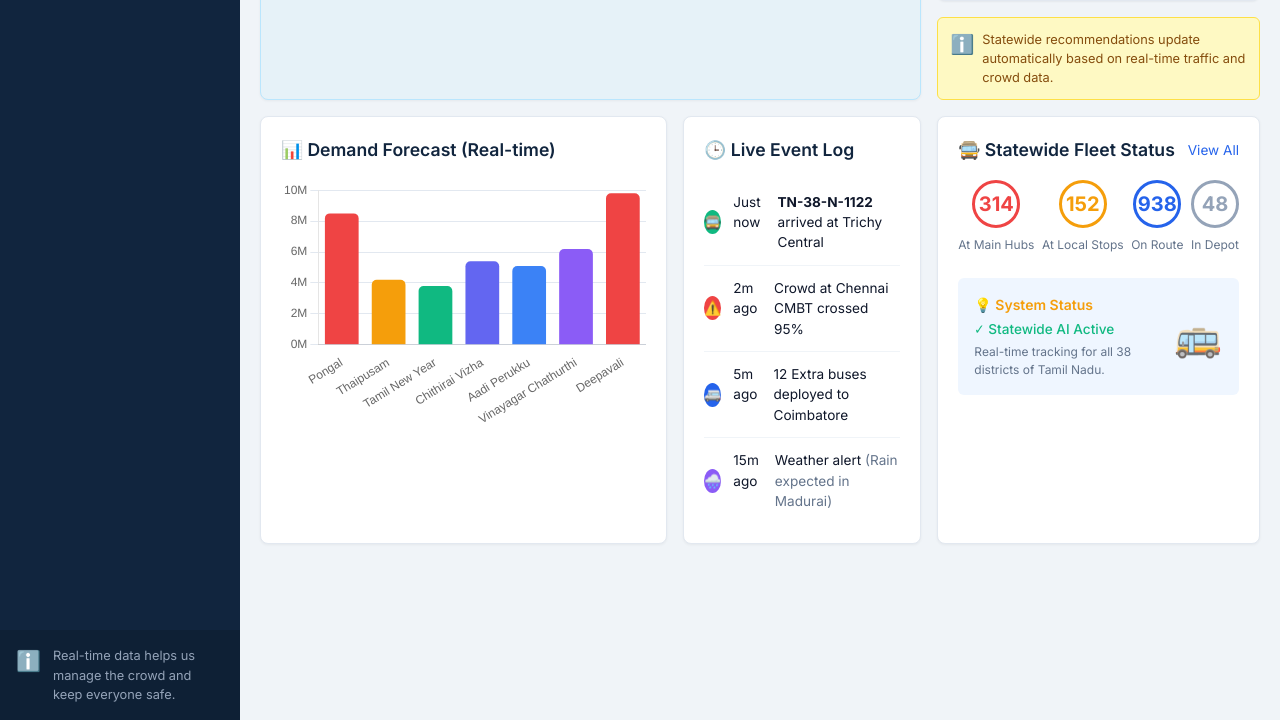
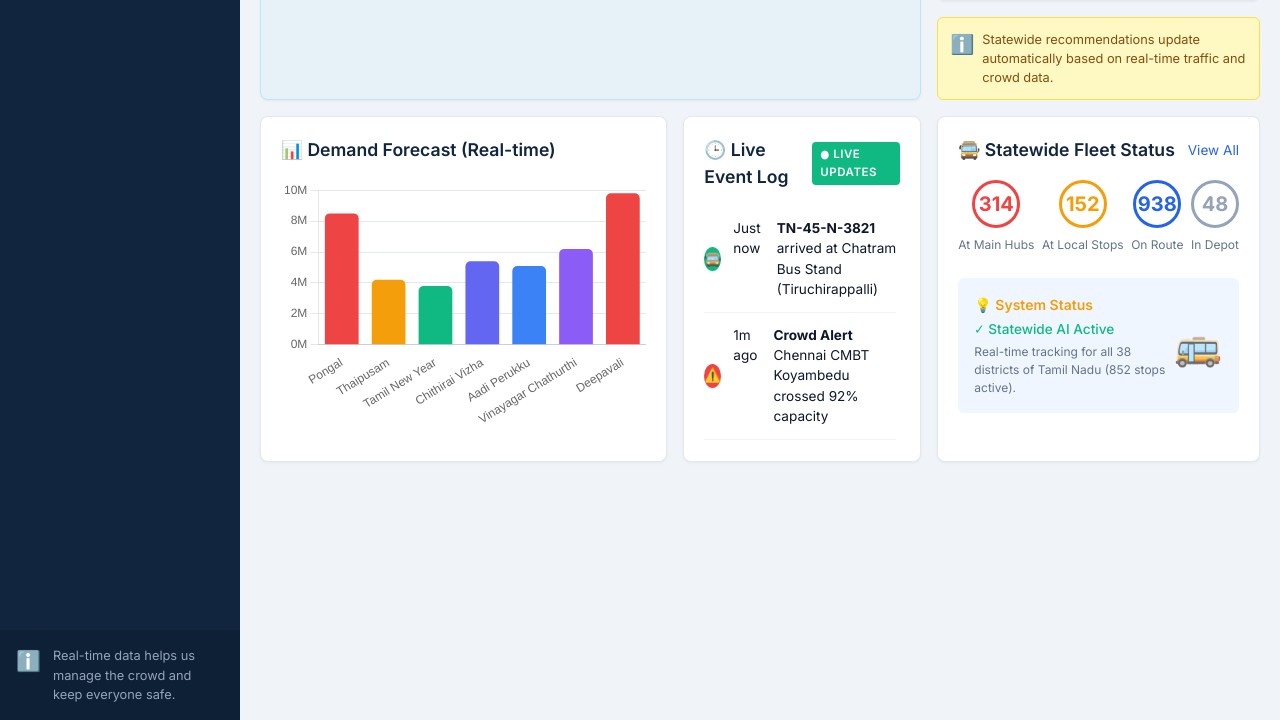
Before and after one commit to DEEPAK-47-S/Sakthi_Hackton_2026, a Flask app: page / in a window 1280 px wide. Shown: the part 1066-1786 px from the top of the page. Run offline with Flask 3, Linux system fonts and the light colour scheme.

Commit message:
feat: real-time streaming for live event log and dynamic fleet status

```diff
--- a/app/static/css/pages.css
+++ b/app/static/css/pages.css
@@ -356,3 +356,14 @@
 .auto-style-32286 { background: #f8fafc; padding: 0.75rem; border-radius: 6px; font-size: 0.85rem; display: flex; justify-content: space-between; margin-bottom: 1rem; }
 .auto-style-71172 { display: flex; justify-content: space-between; font-size: 0.75rem; margin-bottom: 0.25rem; }
 .auto-style-94056 { width: 100%; height: 6px; background: #e2e8f0; border-radius: 3px; overflow: hidden; }
+
+
+@keyframes fadeIn {
+    from { opacity: 0; transform: translateY(-6px); }
+    to { opacity: 1; transform: translateY(0); }
+}
+
+@keyframes pulse {
+    0%, 100% { opacity: 1; }
+    50% { opacity: 0.4; }
+}
--- a/app/static/js/dashboard.js
+++ b/app/static/js/dashboard.js
@@ -10,6 +10,34 @@ let currentMarkers = {};
 let selectedStopId = null;
 let currentDistrict = 'all';
 
+// Fleet Tracking State
+let fleetState = {
+    statewide: {
+        total: 1500,
+        mainHubs: 314,
+        localStops: 152,
+        onRoute: 938,
+        inDepot: 48
+    },
+    district: null
+};
+
+// Live Event Stream State
+let liveEventLogs = [];
+
+const districtRTO = {
+    'Ariyalur': '61', 'Chengalpattu': '19', 'Chennai': '01', 'Coimbatore': '38',
+    'Cuddalore': '31', 'Dharmapuri': '29', 'Dindigul': '57', 'Erode': '33',
+    'Kallakurichi': '15', 'Kanchipuram': '21', 'Kanyakumari': '74', 'Karur': '47',
+    'Krishnagiri': '24', 'Madurai': '58', 'Mayiladuthurai': '82', 'Nagapattinam': '51',
+    'Namakkal': '28', 'Nilgiris': '43', 'Perambalur': '46', 'Pudukkottai': '55',
+    'Ramanathapuram': '65', 'Ranipet': '73', 'Salem': '30', 'Sivaganga': '63',
+    'Tenkasi': '79', 'Thanjavur': '49', 'Theni': '60', 'Thoothukudi': '69',
+    'Tiruchirappalli': '45', 'Tirunelveli': '72', 'Tirupathur': '83', 'Tiruppur': '39',
+    'Tiruvallur': '20', 'Tiruvannamalai': '25', 'Tiruvarur': '50', 'Vellore': '23',
+    'Viluppuram': '32', 'Virudhunagar': '67'
+};
+
 async function initDashboard() {
     initMap();
     initChart();
@@ -17,6 +45,9 @@ async function initDashboard() {
     populateDistrictSelector();
     renderMarkers();
     loadAIRecommendations();
+    initLiveEventLog();
+    updateFleetStatus();
+    updateSystemStatus();
     startRealTimeSimulation();
 }
 
@@ -92,6 +123,8 @@ function populateDistrictSelector() {
     selector.addEventListener('change', (e) => {
         currentDistrict = e.target.value;
         renderMarkers();
+        updateFleetStatus();
+        updateSystemStatus();
     });
 }
 
@@ -105,13 +138,11 @@ function renderMarkers() {
     const counterBadge = document.getElementById('map-stop-counter');
 
     if (currentDistrict === 'all') {
-        // Statewide: Render 38 Main Terminuses + major Town Stands
         stopsToRender = stopsData.stops.filter(s => s.type === 'main_terminus' || s.type === 'town_stand');
         if (counterBadge) counterBadge.textContent = `${stopsToRender.length} Main Hubs (Statewide)`;
         map.setView([10.8505, 78.6569], 7);
         updateKPIsForStatewide();
     } else {
-        // District-specific: Render ALL stops in this district
         stopsToRender = stopsData.stops.filter(s => s.district === currentDistrict);
         if (counterBadge) counterBadge.textContent = `${stopsToRender.length} Stops in ${currentDistrict}`;
 
@@ -124,7 +155,7 @@ function renderMarkers() {
 
     stopsToRender.forEach(s => {
         const ratio = s.crowd / s.max;
-        let color = '#10b981'; // low
+        let color = '#10b981';
         let label = '📍';
         let size = 18;
 
@@ -231,7 +262,6 @@ function updateKPIsForDistrict(district) {
 function updateKPIsForStatewide() {
     if (!stopsData) return;
     const totalCrowd = stopsData.stops.reduce((sum, s) => sum + s.crowd, 0);
-    const totalBuses = stopsData.stops.reduce((sum, s) => sum + s.buses, 0);
     const critical = stopsData.stops.filter(s => (s.crowd / s.max) > 0.85).length;
 
     document.getElementById('kpi-title-passengers').innerText = `Total Passengers (Statewide)`;
@@ -250,6 +280,222 @@ function updateKPIsForStatewide() {
     document.getElementById('kpi-title-surge').innerText = `Next Major Festival`;
     document.getElementById('surge-time').innerText = "Pongal (Jan 14-17)";
     document.getElementById('kpi-subtitle-surge').innerText = "Statewide High Alert";
+}
+
+/* ========================================================
+   FLEET STATUS DYNAMIC UPDATE
+   ======================================================== */
+function updateFleetStatus() {
+    const titleEl = document.getElementById('fleet-panel-title');
+    const mainEl = document.getElementById('fleet-main-hubs');
+    const localEl = document.getElementById('fleet-local-stops');
+    const routeEl = document.getElementById('fleet-route');
+    const depotEl = document.getElementById('fleet-depot');
+    const labelMain = document.getElementById('fleet-label-main');
+    const labelLocal = document.getElementById('fleet-label-local');
+
+    if (!mainEl || !localEl || !routeEl || !depotEl) return;
+
+    if (currentDistrict === 'all') {
+        if (titleEl) titleEl.innerText = '🚍 Statewide Fleet Status';
+        if (labelMain) labelMain.innerText = 'At Main Hubs';
+        if (labelLocal) labelLocal.innerText = 'At Local Stops';
+
+        // Fluctuating statewide active distribution
+        mainEl.innerText = fleetState.statewide.mainHubs.toLocaleString();
+        localEl.innerText = fleetState.statewide.localStops.toLocaleString();
+        routeEl.innerText = fleetState.statewide.onRoute.toLocaleString();
+        depotEl.innerText = fleetState.statewide.inDepot.toLocaleString();
+    } else {
+        if (!stopsData) return;
+        const districtStops = stopsData.stops.filter(s => s.district === currentDistrict);
+        const terminus = districtStops.find(s => s.type === 'main_terminus');
+        const terminusName = terminus ? terminus.town : currentDistrict;
+
+        if (titleEl) titleEl.innerText = `🚍 ${currentDistrict} Fleet Status`;
+        if (labelMain) labelMain.innerText = `At ${terminusName}`;
+        if (labelLocal) labelLocal.innerText = 'At Town/Local Stops';
+
+        // Compute district fleet based on stop count
+        const stopCount = districtStops.length;
+        const totalDistrictFleet = Math.round(stopCount * 4.2) + 20;
+        const mainCount = Math.round(totalDistrictFleet * 0.38);
+        const localCount = Math.round(totalDistrictFleet * 0.22);
+        const routeCount = Math.round(totalDistrictFleet * 0.35);
+        const depotCount = Math.max(2, totalDistrictFleet - mainCount - localCount - routeCount);
+
+        mainEl.innerText = mainCount.toLocaleString();
+        localEl.innerText = localCount.toLocaleString();
+        routeEl.innerText = routeCount.toLocaleString();
+        depotEl.innerText = depotCount.toLocaleString();
+    }
+}
+
+/* ========================================================
+   SYSTEM STATUS DYNAMIC UPDATE
+   ======================================================== */
+function updateSystemStatus() {
+    const titleEl = document.getElementById('system-status-title');
+    const textEl = document.getElementById('system-status-text');
+    const subtextEl = document.getElementById('system-status-subtext');
+
+    if (!titleEl || !textEl || !subtextEl) return;
+
+    if (currentDistrict === 'all') {
+        titleEl.innerText = '💡 System Status';
+        textEl.innerText = '✓ Statewide AI Active';
+        subtextEl.innerText = 'Real-time tracking for all 38 districts of Tamil Nadu (852 stops active).';
+    } else {
+        const stopCount = stopsData ? stopsData.stops.filter(s => s.district === currentDistrict).length : 22;
+        titleEl.innerText = `💡 ${currentDistrict} Live Status`;
+        textEl.innerText = `✓ ${currentDistrict} AI Active`;
+        subtextEl.innerText = `Connected to ${stopCount} bus stops and depot corridors across ${currentDistrict}.`;
+    }
+}
+
+/* ========================================================
+   LIVE EVENT LOG STREAMING
+   ======================================================== */
+function initLiveEventLog() {
+    // Initial events based on authentic Tamil Nadu transport data
+    liveEventLogs = [
+        {
+            icon: 'green',
+            symbol: '🚍',
+            secondsAgo: 5,
+            title: 'TN-45-N-3821',
+            text: 'arrived at Chatram Bus Stand (Tiruchirappalli)'
+        },
+        {
+            icon: 'red',
+            symbol: '⚠️',
+            secondsAgo: 85,
+            title: 'Crowd Alert',
+            text: 'Chennai CMBT Koyambedu crossed 92% capacity'
+        },
+        {
+            icon: 'blue',
+            symbol: '🚐',
+            secondsAgo: 210,
+            title: 'Fleet Dispatch',
+            text: '12 Extra buses deployed to Gandhipuram (Coimbatore)'
+        },
+        {
+            icon: 'purple',
+            symbol: '🌧️',
+            secondsAgo: 450,
+            title: 'Weather Alert',
+            text: 'Rain forecast for Madurai corridor – speeds moderated'
+        }
+    ];
+
+    renderEventLog();
+}
+
+function renderEventLog() {
+    const container = document.getElementById('activity-log');
+    if (!container) return;
+
+    let html = '';
+    liveEventLogs.slice(0, 6).forEach(ev => {
+        let timeStr = 'Just now';
+        if (ev.secondsAgo >= 60) {
+            timeStr = `${Math.floor(ev.secondsAgo / 60)}m ago`;
+        }
+
+        html += `
+            <li style="animation: fadeIn 0.4s ease;">
+                <div class="activity-icon ${ev.icon}">${ev.symbol}</div>
+                <div class="auto-style-39760">
+                    <span class="activity-time">${timeStr}</span>
+                    <span><strong>${ev.title}</strong> ${ev.text}</span>
+                </div>
+            </li>
+        `;
+    });
+
+    container.innerHTML = html;
+}
+
+function pushLiveEvent(newEvent) {
+    liveEventLogs.unshift(newEvent);
+    if (liveEventLogs.length > 8) liveEventLogs.pop();
+    renderEventLog();
+
+    const badge = document.getElementById('event-log-badge');
+    if (badge) {
+        badge.style.background = '#10b981';
+        badge.innerText = '● UPDATE RECEIVED';
+        setTimeout(() => {
+            badge.innerText = '● LIVE UPDATES';
+        }, 1500);
+    }
+}
+
+function generateDynamicEvent() {
+    if (!stopsData || !stopsData.stops.length) return;
+
+    // Filter candidate stops
+    let pool = stopsData.stops;
+    if (currentDistrict !== 'all') {
+        const districtPool = stopsData.stops.filter(s => s.district === currentDistrict);
+        if (districtPool.length > 0) pool = districtPool;
+    }
+
+    const randomStop = pool[Math.floor(Math.random() * pool.length)];
+    const rto = districtRTO[randomStop.district] || '38';
+    const regNum = `TN-${rto}-N-${Math.floor(Math.random() * 8999 + 1000)}`;
+    const ratio = randomStop.crowd / randomStop.max;
+
+    const eventTypes = ['arrival', 'departure', 'dispatch', 'crowd', 'transit'];
+    const chosenType = eventTypes[Math.floor(Math.random() * eventTypes.length)];
+
+    let eventObj = null;
+
+    if (chosenType === 'crowd' && ratio > 0.70) {
+        eventObj = {
+            icon: 'red',
+            symbol: '⚠️',
+            secondsAgo: 0,
+            title: 'High Load Alert',
+            text: `Crowd at ${randomStop.name} (${randomStop.town}) reached ${Math.round(ratio * 100)}%`
+        };
+    } else if (chosenType === 'dispatch') {
+        const busCount = Math.floor(Math.random() * 6) + 3;
+        eventObj = {
+            icon: 'blue',
+            symbol: '🚐',
+            secondsAgo: 0,
+            title: 'AI Re-allocation',
+            text: `${busCount} Standby buses diverted to ${randomStop.name} (${randomStop.district})`
+        };
+    } else if (chosenType === 'departure') {
+        eventObj = {
+            icon: 'green',
+            symbol: '🚍',
+            secondsAgo: 0,
+            title: regNum,
+            text: `departed from ${randomStop.name} on scheduled route`
+        };
+    } else if (chosenType === 'transit') {
+        eventObj = {
+            icon: 'purple',
+            symbol: '🛣️',
+            secondsAgo: 0,
+            title: regNum,
+            text: `en route through ${randomStop.town} junction (Clear traffic)`
+        };
+    } else {
+        eventObj = {
+            icon: 'green',
+            symbol: '🚍',
+            secondsAgo: 0,
+            title: regNum,
+            text: `arrived at ${randomStop.name} (${randomStop.town})`
+        };
+    }
+
+    pushLiveEvent(eventObj);
 }
 
 function initChart() {
@@ -330,10 +576,13 @@ function loadAIRecommendations() {
 }
 
 function startRealTimeSimulation() {
+    let tickCount = 0;
+
     setInterval(() => {
+        tickCount++;
         if (!stopsData) return;
 
-        // Simulate crowd fluctuation across stops
+        // 1. Simulate crowd fluctuation across stops
         stopsData.stops.forEach(s => {
             const delta = Math.floor(Math.random() * 25) - 12;
             s.crowd = Math.max(10, Math.min(s.max, s.crowd + delta));
@@ -348,6 +597,16 @@ function startRealTimeSimulation() {
             }
         });
 
+        // 2. Fluctuate statewide fleet distribution slightly
+        if (currentDistrict === 'all') {
+            const shift = Math.floor(Math.random() * 7) - 3;
+            fleetState.statewide.mainHubs = Math.max(290, Math.min(340, fleetState.statewide.mainHubs + shift));
+            fleetState.statewide.localStops = Math.max(140, Math.min(170, fleetState.statewide.localStops - Math.floor(shift / 2)));
+            fleetState.statewide.onRoute = Math.max(910, Math.min(960, fleetState.statewide.onRoute - Math.ceil(shift / 2)));
+            fleetState.statewide.inDepot = 1500 - (fleetState.statewide.mainHubs + fleetState.statewide.localStops + fleetState.statewide.onRoute);
+        }
+
+        // 3. Update active KPIs and Fleet Status
         if (selectedStopId) {
             const stop = stopsData.stops.find(s => s.id === selectedStopId);
             if (stop) updateKPIsForStop(stop);
@@ -357,5 +616,19 @@ function startRealTimeSimulation() {
             updateKPIsForStatewide();
         }
 
+        updateFleetStatus();
+
+        // 4. Update age of live event logs
+        liveEventLogs.forEach(ev => {
+            ev.secondsAgo += 3;
+        });
+
+        // 5. Generate a new live event every ~4 seconds (alternate ticks)
+        if (tickCount % 2 === 0) {
+            generateDynamicEvent();
+        } else {
+            renderEventLog();
+        }
+
     }, 3000);
 }
--- a/app/templates/dashboard.html
+++ b/app/templates/dashboard.html
@@ -87,74 +87,48 @@
 
     <!-- Bottom Row: Activity -->
     <div class="card activity-panel">
-        <div class="panel-title">
+        <div class="panel-title" style="display: flex; justify-content: space-between; align-items: center;">
             <span class="panel-title-flex">🕒 Live Event Log</span>
+            <span class="badge badge-success" id="event-log-badge" style="font-size: 0.72rem; letter-spacing: 0.5px;">● LIVE UPDATES</span>
         </div>
-        <ul class="activity-list" id="activity-log">
-            <li>
-                <div class="activity-icon green">🚍</div>
-                <div class="auto-style-39760">
-                    <span class="activity-time">Just now</span>
-                    <span><strong>TN-38-N-1122</strong> arrived at Trichy Central</span>
-                </div>
-            </li>
-            <li>
-                <div class="activity-icon red">⚠️</div>
-                <div class="auto-style-39760">
-                    <span class="activity-time">2m ago</span>
-                    <span>Crowd at Chennai CMBT crossed 95%</span>
-                </div>
-            </li>
-            <li>
-                <div class="activity-icon blue">🚐</div>
-                <div class="auto-style-39760">
-                    <span class="activity-time">5m ago</span>
-                    <span>12 Extra buses deployed to Coimbatore</span>
-                </div>
-            </li>
-            <li>
-                <div class="activity-icon purple">🌧️</div>
-                <div class="auto-style-39760">
-                    <span class="activity-time">15m ago</span>
-                    <span>Weather alert <span class="text-muted">(Rain expected in Madurai)</span></span>
-                </div>
-            </li>
+        <ul class="activity-list" id="activity-log" style="max-height: 235px; overflow-y: auto; padding-right: 4px;">
+            <!-- Populated and dynamically animated by JS -->
         </ul>
     </div>
 
     <!-- Bottom Row: Fleet Status -->
     <div class="card fleet-panel">
         <div class="panel-title">
-            <span class="panel-title-flex">🚍 Statewide Fleet Status</span>
+            <span class="panel-title-flex" id="fleet-panel-title">🚍 Statewide Fleet Status</span>
             <a href="/fleet" class="view-all-link">View All</a>
         </div>
 
         <div class="fleet-circles">
             <div class="fleet-circle-item">
-                <div class="fleet-circle red auto-style-55359" id="fleet-gandhipuram" >314</div>
-                <span class="fleet-label">At Main Hubs</span>
+                <div class="fleet-circle red auto-style-55359" id="fleet-main-hubs">314</div>
+                <span class="fleet-label" id="fleet-label-main">At Main Hubs</span>
             </div>
             <div class="fleet-circle-item">
-                <div class="fleet-circle orange" id="fleet-singanallur">152</div>
-                <span class="fleet-label">At Local Stops</span>
+                <div class="fleet-circle orange" id="fleet-local-stops">152</div>
+                <span class="fleet-label" id="fleet-label-local">At Local Stops</span>
             </div>
             <div class="fleet-circle-item">
                 <div class="fleet-circle blue" id="fleet-route">938</div>
                 <span class="fleet-label">On Route</span>
             </div>
             <div class="fleet-circle-item">
-                <div class="fleet-circle gray">48</div>
+                <div class="fleet-circle gray" id="fleet-depot">48</div>
                 <span class="fleet-label">In Depot</span>
             </div>
         </div>
 
         <div class="quick-info-box">
             <div>
-                <h4 class="auto-style-28710">💡 System Status</h4>
-                <div class="auto-style-62452">✓ Statewide AI Active</div>
-                <div class="auto-style-81471">Real-time tracking for all 38 districts of Tamil Nadu.</div>
+                <h4 class="auto-style-28710" id="system-status-title">💡 System Status</h4>
+                <div class="auto-style-62452" id="system-status-text">✓ Statewide AI Active</div>
+                <div class="auto-style-81471" id="system-status-subtext">Real-time tracking for all 38 districts of Tamil Nadu (852 stops active).</div>
             </div>
-            <div class="auto-style-27908">🚌</div>
+            <div class="auto-style-27908" id="system-status-icon">🚌</div>
         </div>
     </div>
 </div>
```
